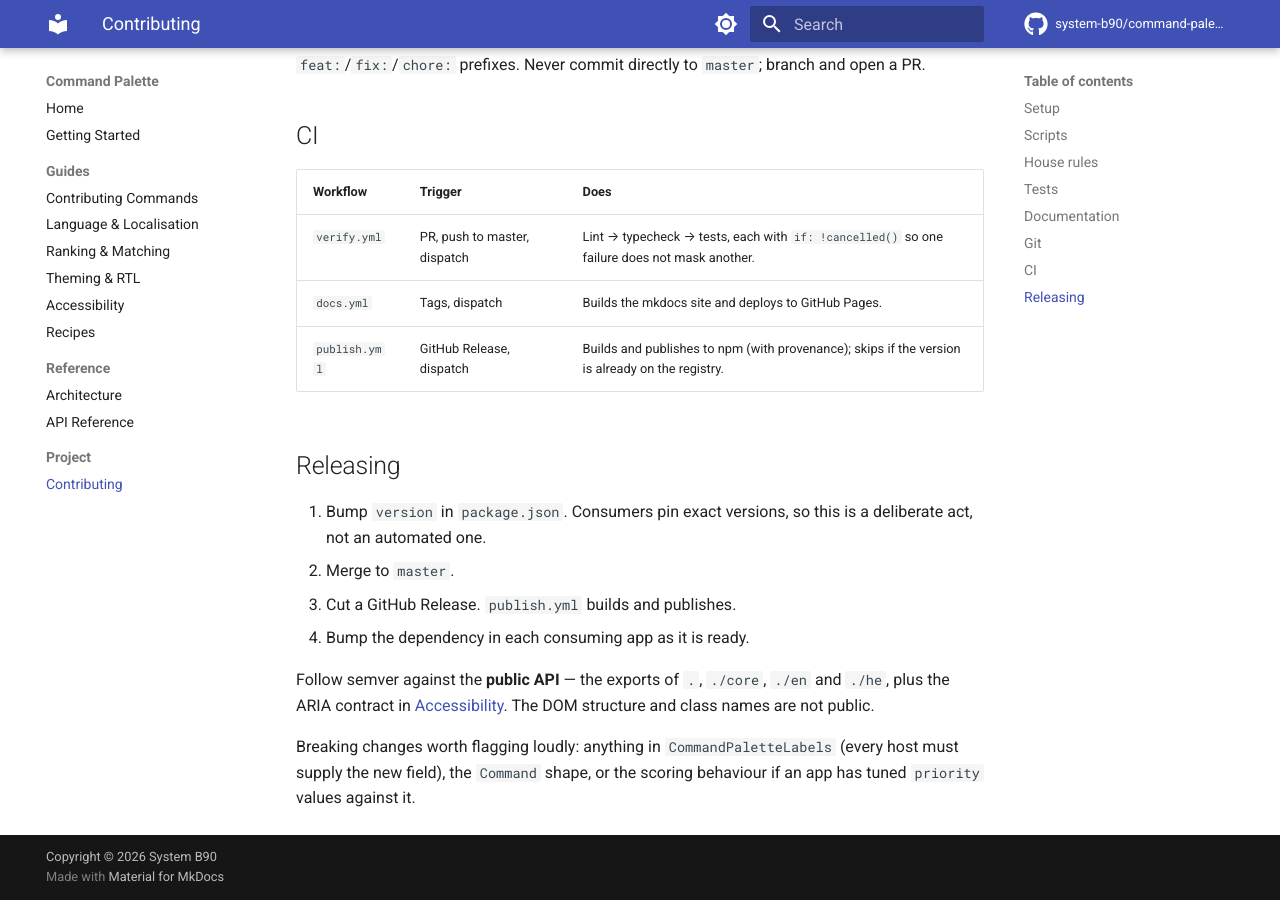
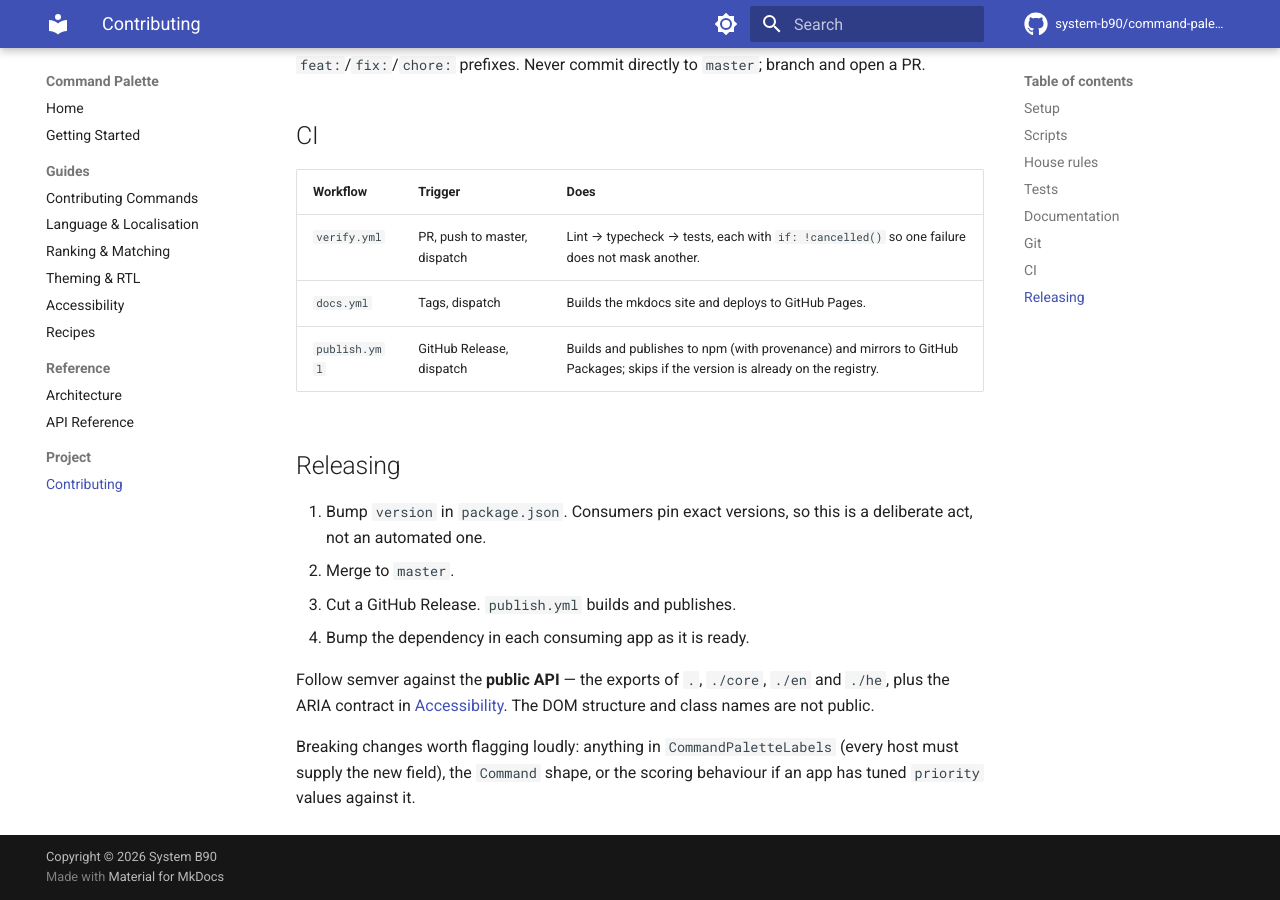
Before and after one commit to System-B90/command-palette, an MkDocs documentation site: the page built from docs/contributing.md, in a window 1280 px wide and 900 px high, scrolled down 1898 px. Built offline with MkDocs 1.6.1 and Material for MkDocs 9.7.7, drawn with Linux system fonts in a browser that asks for light colours; comment, search, counter and statistics services are not loaded.

Commit message:
Vibe-Added GitHub Packages mirror to the publish workflow (#17)
npm configures registries per scope, so apps that install the rest of
@system-b90 from GitHub Packages need the release there too.

Co-authored-by: Claude Sonnet 5.5 <noreply@anthropic.com>

```diff
--- a/docs/contributing.md
+++ b/docs/contributing.md
@@ -82,7 +82,7 @@ and open a PR.
 | --- | --- | --- |
 | `verify.yml` | PR, push to master, dispatch | Lint → typecheck → tests, each with `if: !cancelled()` so one failure does not mask another. |
 | `docs.yml` | Tags, dispatch | Builds the mkdocs site and deploys to GitHub Pages. |
-| `publish.yml` | GitHub Release, dispatch | Builds and publishes to npm (with provenance); skips if the version is already on the registry. |
+| `publish.yml` | GitHub Release, dispatch | Builds and publishes to npm (with provenance) and mirrors to GitHub Packages; skips if the version is already on the registry. |
 
 ## Releasing
 
```
Also changed, not shown: 1 other file.
